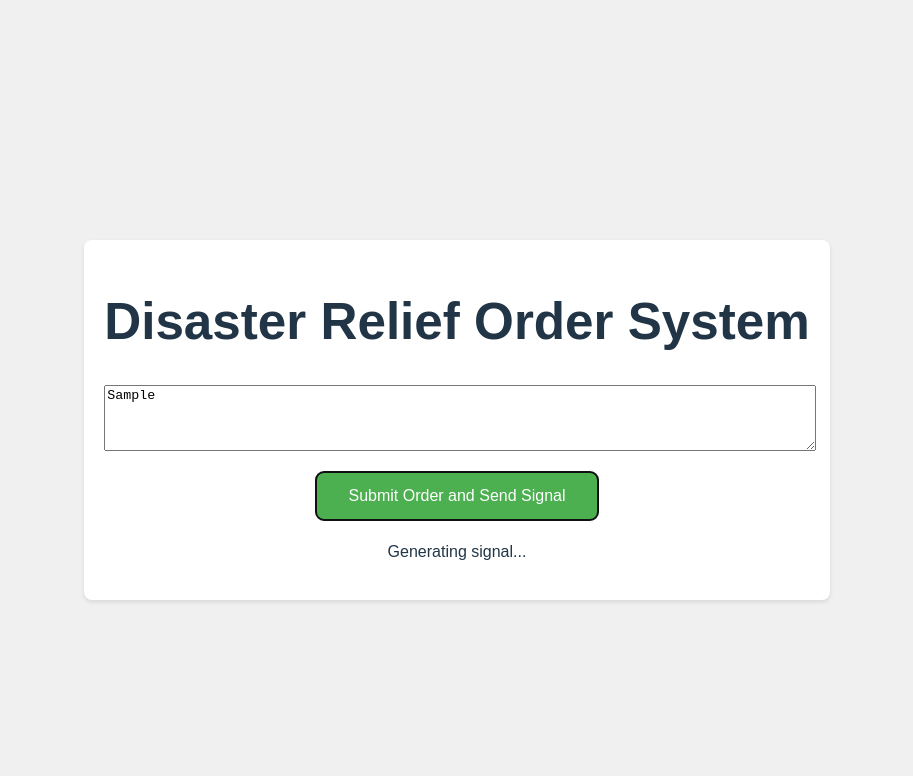
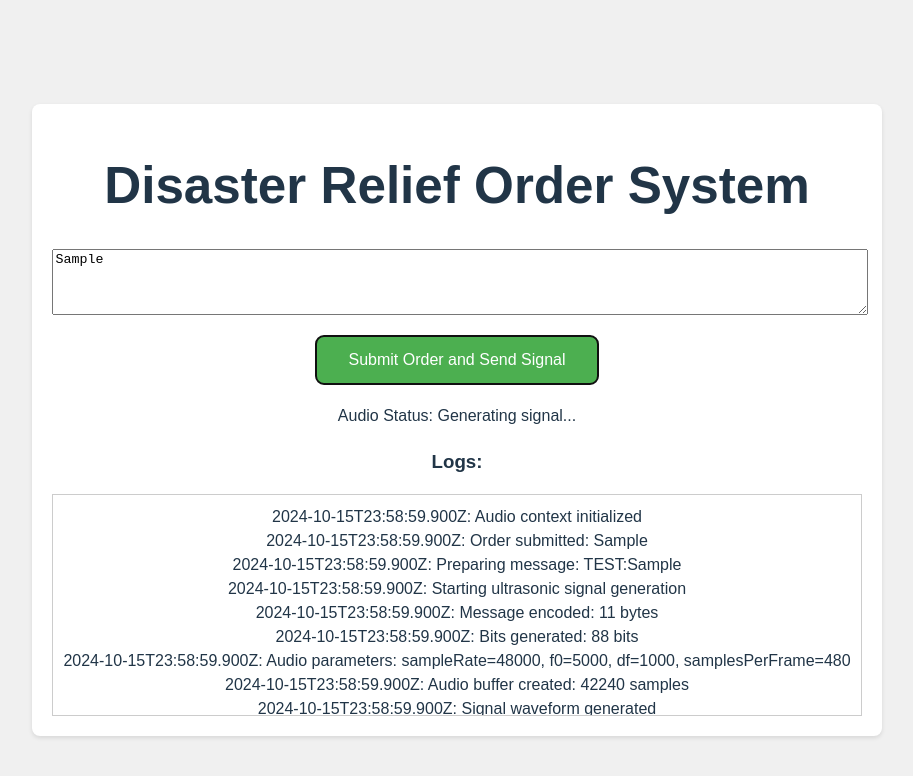
Before and after one commit to univault-org/disaster-relief-satellite-hub, a React (Vite) app in the folder client/: page / in a window 1280 px wide. Both pictures are taken after typing "Sample" into the empty fields and a click on the button "Submit Order and Send Signal". Shown: the top 776 px of the page, without its empty margins (183-1096 px from the left). Built offline with nearby package versions, Linux system fonts and the light colour scheme.

Commit message:
update client test

```diff
--- a/client/src/App.jsx
+++ b/client/src/App.jsx
@@ -5,6 +5,7 @@ function App() {
   const [order, setOrder] = useState('')
   const [audioContext, setAudioContext] = useState(null)
   const [audioStatus, setAudioStatus] = useState('Not initialized')
+  const [logs, setLogs] = useState([])
 
   useEffect(() => {
     const initAudio = () => {
@@ -13,9 +14,11 @@ function App() {
           const newAudioContext = new (window.AudioContext || window.webkitAudioContext)()
           setAudioContext(newAudioContext)
           setAudioStatus('Initialized')
+          addLog('Audio context initialized')
         } catch (error) {
           console.error('Failed to initialize audio context:', error)
           setAudioStatus('Initialization failed')
+          addLog('Audio initialization failed: ' + error.message)
         }
       }
     }
@@ -27,29 +30,41 @@ function App() {
     }
   }, [audioContext])
 
+  const addLog = (message) => {
+    setLogs(prevLogs => [...prevLogs, `${new Date().toISOString()}: ${message}`])
+  }
+
   const generateUltrasonicSignal = (message) => {
     if (!audioContext) {
       setAudioStatus('Audio context not initialized')
+      addLog('Audio context not initialized')
       return
     }
 
     try {
+      addLog('Starting ultrasonic signal generation')
       const encoder = new TextEncoder()
       const data = encoder.encode(message)
+      addLog(`Message encoded: ${data.length} bytes`)
+
       const bits = []
       for (let byte of data) {
         for (let i = 0; i < 8; i++) {
           bits.push((byte & (1 << i)) !== 0)
         }
       }
+      addLog(`Bits generated: ${bits.length} bits`)
 
       const sampleRate = 48000
       const f0 = 5000
       const df = 1000
       const samplesPerFrame = 480
 
+      addLog(`Audio parameters: sampleRate=${sampleRate}, f0=${f0}, df=${df}, samplesPerFrame=${samplesPerFrame}`)
+
       const buffer = audioContext.createBuffer(1, bits.length * samplesPerFrame, sampleRate)
       const channel = buffer.getChannelData(0)
+      addLog(`Audio buffer created: ${buffer.length} samples`)
 
       bits.forEach((bit, index) => {
         const frequency = bit ? f0 + df : f0
@@ -58,16 +73,23 @@ function App() {
           channel[index * samplesPerFrame + i] = Math.sin(2 * Math.PI * frequency * t)
         }
       })
+      addLog('Signal waveform generated')
 
       const source = audioContext.createBufferSource()
       source.buffer = buffer
       source.connect(audioContext.destination)
-      setAudioStatus('Generating signal...');
-      source.onended = () => setAudioStatus('Signal transmission complete');
+      setAudioStatus('Generating signal...')
+      addLog('Starting signal playback')
+      source.onended = () => {
+        setAudioStatus('Signal transmission complete')
+        addLog('Signal playback ended')
+      }
       source.start()
+      addLog('Signal playback started')
     } catch (error) {
       console.error('Failed to generate ultrasonic signal:', error)
       setAudioStatus('Signal generation failed')
+      addLog('Signal generation failed: ' + error.message)
     }
   }
 
@@ -78,7 +100,9 @@ function App() {
       return
     }
     console.log('Order submitted:', order)
-    const message = "TEST:" + order; // Prepend "TEST:" to the order
+    addLog(`Order submitted: ${order}`)
+    const message = "TEST:" + order
+    addLog(`Preparing message: ${message}`)
     generateUltrasonicSignal(message)
   }
 
@@ -112,9 +136,15 @@ function App() {
       {!audioContext && (
         <p>Click anywhere on the page to initialize audio.</p>
       )}
-      {audioStatus !== 'Initialized' && (
-        <p>{audioStatus}</p>
-      )}
+      <p>Audio Status: {audioStatus}</p>
+      <div style={{ marginTop: '20px' }}>
+        <h3>Logs:</h3>
+        <div style={{ height: '200px', overflowY: 'scroll', border: '1px solid #ccc', padding: '10px' }}>
+          {logs.map((log, index) => (
+            <div key={index}>{log}</div>
+          ))}
+        </div>
+      </div>
     </div>
   )
 }
```
Also changed, not shown: 1 other file (tests, documents, lock files or other folders).
